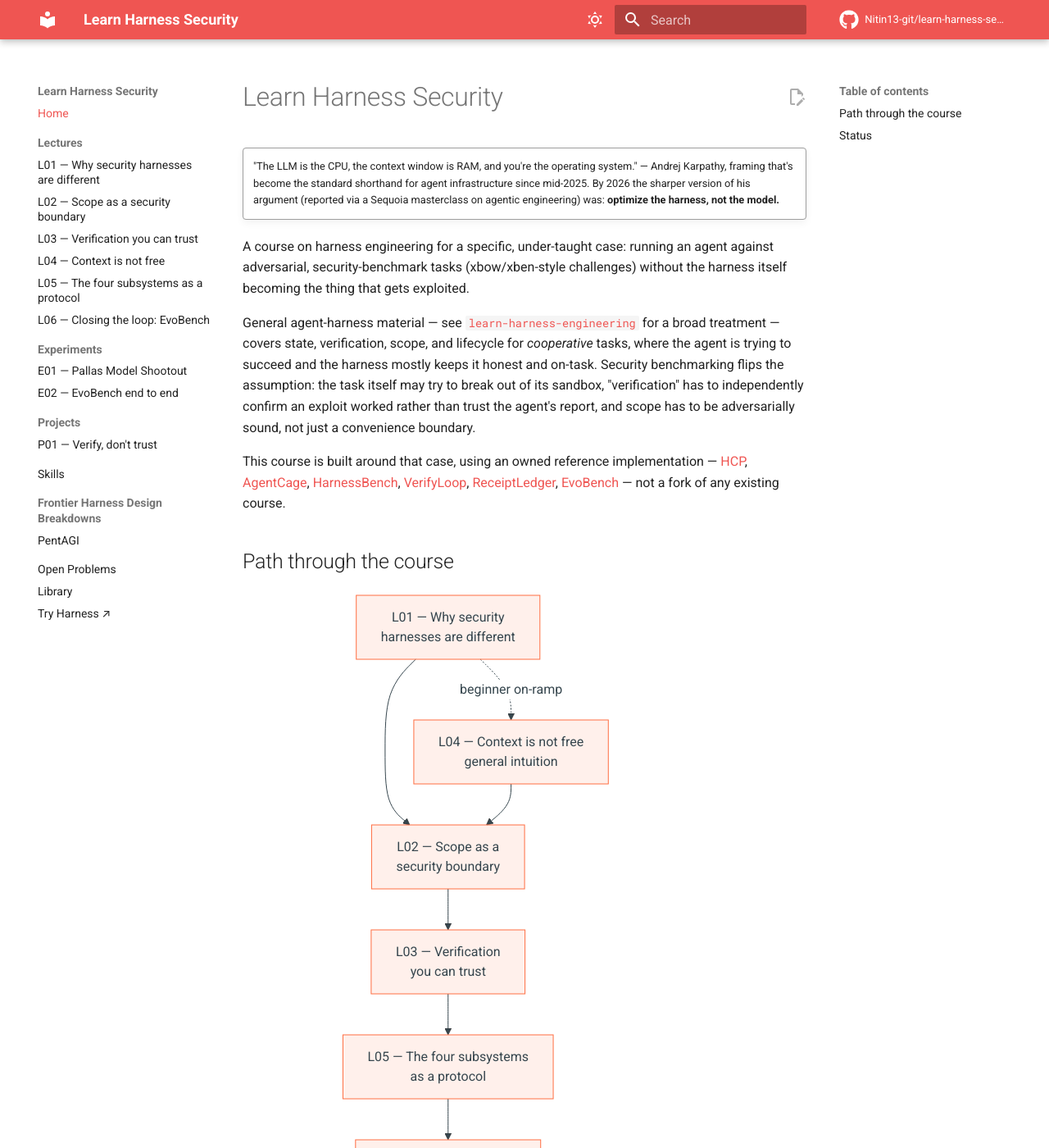
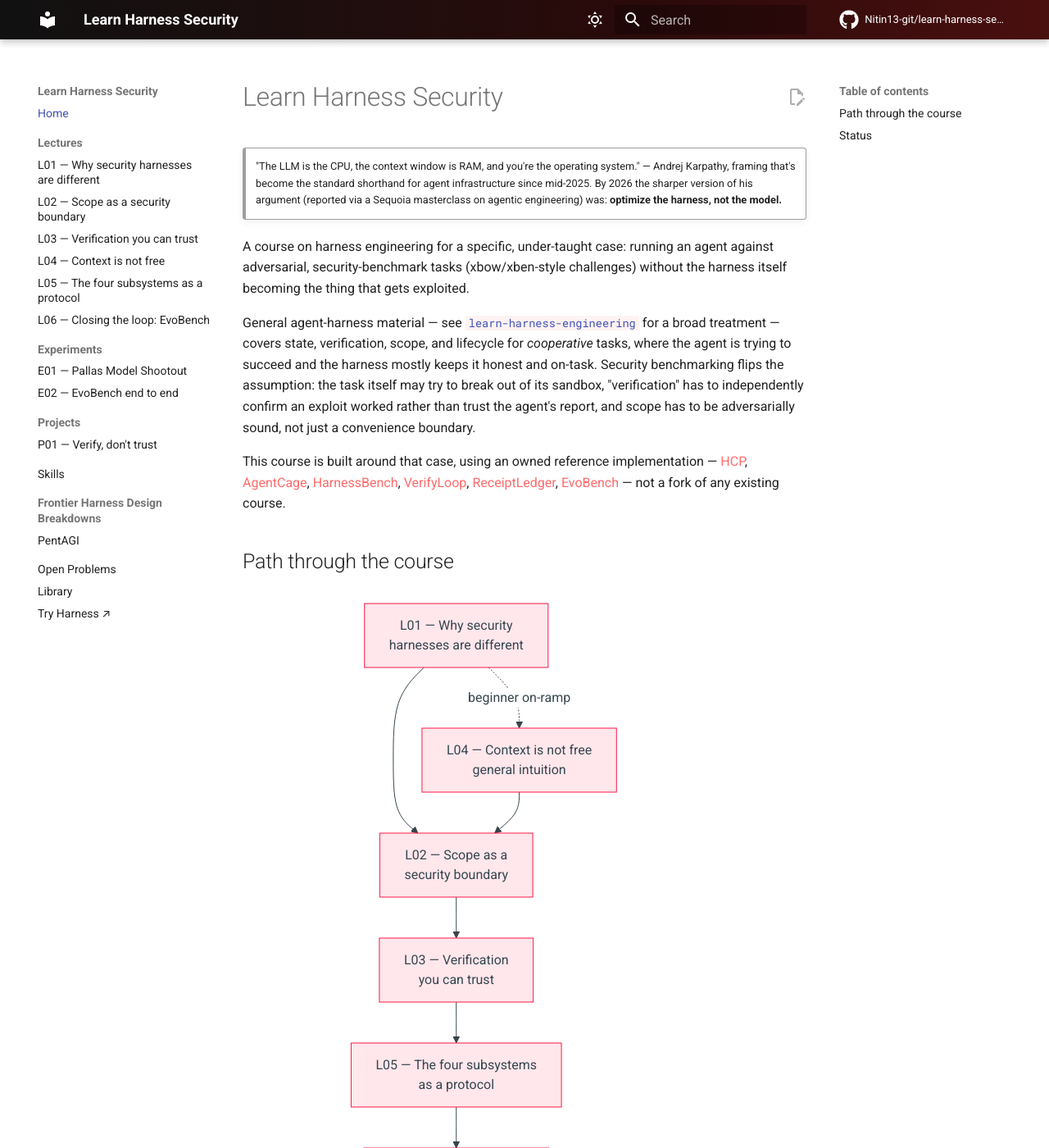
Before and after one commit to Nitin13-git/learn-harness-security, an MkDocs documentation site: the page built from docs/index.md, in a window 1280 px wide and 1400 px high. Shown: the whole window at 82% size. Built offline with MkDocs 1.6.1 and Material for MkDocs 9.7.7, drawn with Linux system fonts in a browser that asks for light colours; comment, search, counter and statistics services are not loaded.

Commit message:
Give the site a cohesive black/red security theme instead of default red/deep-orange
Black-to-red gradient header and tabs, red accent links, red-bordered
admonitions (blue for 'note' to match the State badge color used on
the GitHub profile), and a tinted panel behind Mermaid diagrams so
nodes don't wash out against the dark background.

```diff
--- /dev/null
+++ b/docs/stylesheets/extra.css
@@ -0,0 +1,66 @@
+/* Security-harness palette, matching the badge colors already used on
+   github.com/Nitin13-git: State=blue, Verification=pink, Scope=purple,
+   Lifecycle=amber, plus the black/red security theme. */
+
+:root {
+  --harness-state: #118ab2;
+  --harness-verification: #ef476f;
+  --harness-scope: #7209b7;
+  --harness-lifecycle: #ffb703;
+}
+
+/* Header: subtle black-to-red gradient instead of flat black */
+.md-header {
+  background: linear-gradient(90deg, #0d0d0d 0%, #1a0505 60%, #3a0a0a 100%);
+}
+
+[data-md-color-scheme="default"] .md-header {
+  background: linear-gradient(90deg, #111111 0%, #2a0a0a 60%, #4a0f0f 100%);
+}
+
+/* Tabs bar (top-level nav) picks up the same gradient, slightly lighter */
+.md-tabs {
+  background: linear-gradient(90deg, #161616 0%, #2a0a0a 100%);
+}
+
+/* Links: red accent with a visible hover state instead of the default flat tone */
+.md-typeset a {
+  color: #ff6b6b;
+  text-decoration-thickness: 1px;
+}
+.md-typeset a:hover {
+  color: #ffa8a8;
+}
+
+/* Admonitions (used for the Karpathy quote, provenance notes, etc.)
+   get a terminal-ish left border instead of Material's default blue */
+.md-typeset .admonition,
+.md-typeset details {
+  border-left: 4px solid #ff6b6b;
+}
+.md-typeset .admonition-title,
+.md-typeset summary {
+  background-color: rgba(255, 107, 107, 0.08);
+}
+.md-typeset .admonition.note,
+.md-typeset details.note {
+  border-left-color: var(--harness-state);
+}
+.md-typeset .admonition.note > .admonition-title,
+.md-typeset details.note > summary {
+  background-color: rgba(17, 138, 178, 0.1);
+}
+
+/* Mermaid diagrams: dark panel so node boxes don't look washed out
+   against the slate background */
+.mermaid {
+  background-color: rgba(255, 255, 255, 0.03);
+  border-radius: 8px;
+  padding: 0.5rem;
+}
+
+/* Inline code gets a faint red tint instead of plain grey, tying code
+   spans visually to the red accent used throughout */
+.md-typeset code {
+  background-color: rgba(255, 107, 107, 0.08);
+}
--- a/mkdocs.yml
+++ b/mkdocs.yml
@@ -10,15 +10,15 @@
   palette:
     - media: "(prefers-color-scheme: dark)"
       scheme: slate
-      primary: red
-      accent: deep orange
+      primary: black
+      accent: red
       toggle:
         icon: material/weather-night
         name: Switch to light mode
     - media: "(prefers-color-scheme: light)"
       scheme: default
-      primary: red
-      accent: deep orange
+      primary: black
+      accent: red
       toggle:
         icon: material/weather-sunny
         name: Switch to dark mode
@@ -30,6 +30,9 @@
     - content.action.edit
   icon:
     repo: fontawesome/brands/github
+
+extra_css:
+  - stylesheets/extra.css
 
 markdown_extensions:
   - admonition
```
